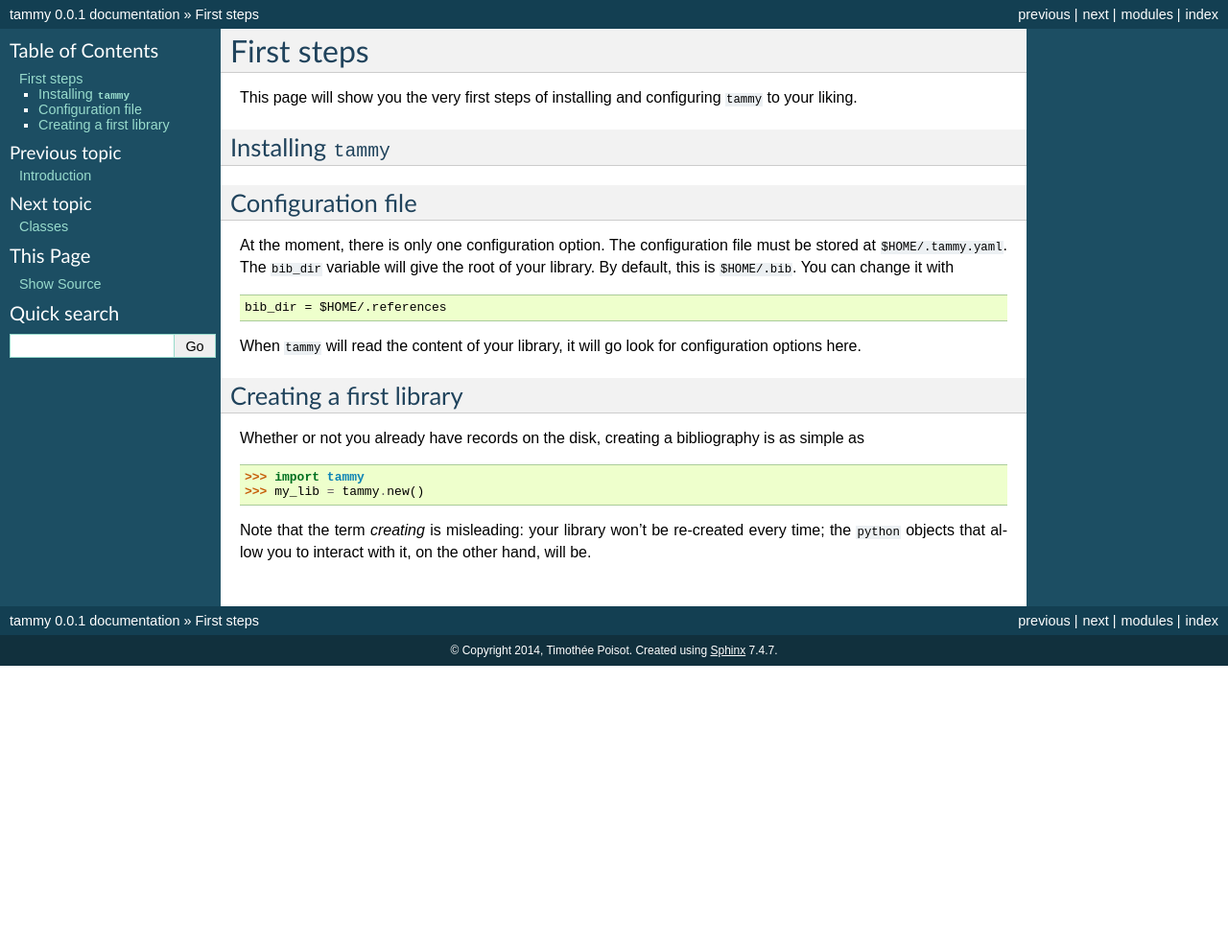
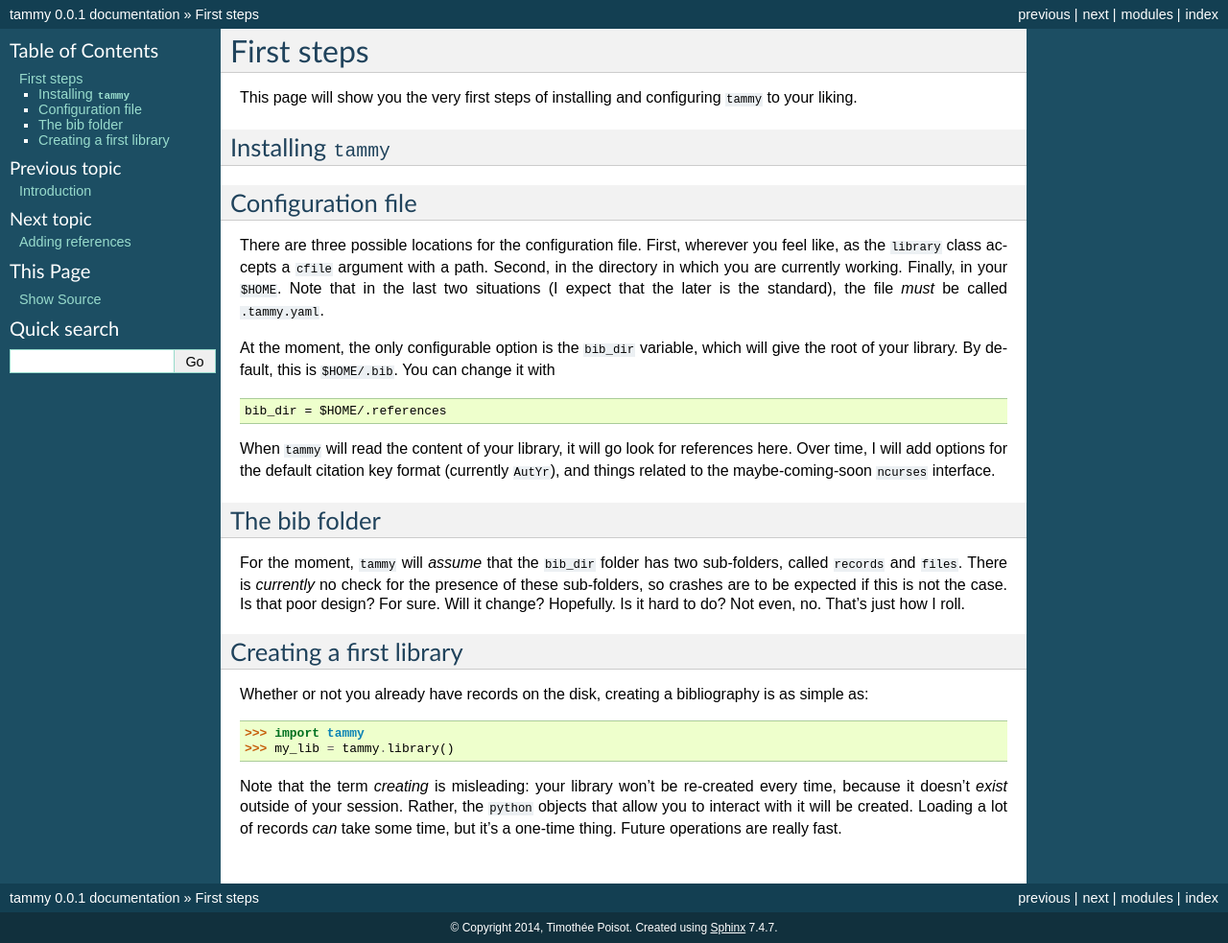
Before and after one commit to tpoisot/tammy, a Sphinx documentation site: the page built from doc/user/first.rst, in a window 1280 px wide. Shown: the whole page at 96% size. Built offline with Sphinx 7.4.7, drawn with Linux system fonts in a browser that asks for light colours; before the commit the page ends 900 px from its top, so only the background shows below that.

Commit message:
Documentation

```diff
--- a/doc/index.rst
+++ b/doc/index.rst
@@ -31,6 +31,7 @@
 
    user/intro
    user/first
+   user/adding
 
 API guide
 ---------
--- a/doc/user/first.rst
+++ b/doc/user/first.rst
@@ -3,34 +3,54 @@
 First steps
 ===========
 
-This page will show you the very first steps of installing and configuring ``tammy`` to your liking.
+This page will show you the very first steps of installing and configuring
+``tammy`` to your liking.
 
 Installing ``tammy``
 --------------------
 
+.. TODO
+
 Configuration file
 ------------------
 
-At the moment, there is only one configuration option. The configuration
-file must be stored at ``$HOME/.tammy.yaml``. The ``bib_dir`` variable will
-give the root of your library. By default, this is ``$HOME/.bib``. You can
-change it with ::
+There are three possible locations for the configuration file. First, wherever
+you feel like, as the ``library`` class accepts a ``cfile`` argument with a
+path. Second, in the directory in which you are currently working. Finally,
+in your ``$HOME``. Note that in the last two situations (I expect that the
+later is the standard), the file *must* be called ``.tammy.yaml``.
+
+At the moment, the only configurable option is the ``bib_dir`` variable, which
+will give the root of your library. By default, this is ``$HOME/.bib``. You
+can change it with ::
 
    bib_dir = $HOME/.references
 
 When ``tammy`` will read the content of your library, it will go look for
-configuration options here.
+references here. Over time, I will add options for the default citation key
+format (currently ``AutYr``), and things related to the maybe-coming-soon
+``ncurses`` interface.
+
+The bib folder
+--------------
+
+For the moment, ``tammy`` will *assume* that the ``bib_dir`` folder has two
+sub-folders, called ``records`` and ``files``. There is *currently* no check
+for the presence of these sub-folders, so crashes are to be expected if this
+is not the case. Is that poor design? For sure. Will it change? Hopefully. Is
+it hard to do? Not even, no. That's just how I roll.
 
 Creating a first library
 ------------------------
 
-Whether or not you already have records on the disk, creating a bibliography is as simple as
-
-::
+Whether or not you already have records on the disk, creating a bibliography
+is as simple as::
 
    >>> import tammy
-   >>> my_lib = tammy.new()
+   >>> my_lib = tammy.library()
 
 Note that the term *creating* is misleading: your library won't be re-created
-every time; the ``python`` objects that allow you to interact with it,
-on the other hand, will be.
+every time, because it doesn't *exist* outside of your session. Rather, the
+``python`` objects that allow you to interact with it will be created. Loading
+a lot of records *can* take some time, but it's a one-time thing. Future
+operations are really fast.
```
Also changed, not shown: doc/user/adding.rst (added, +47 -0 lines), doc/user/intro.rst (+6 -3 lines).
